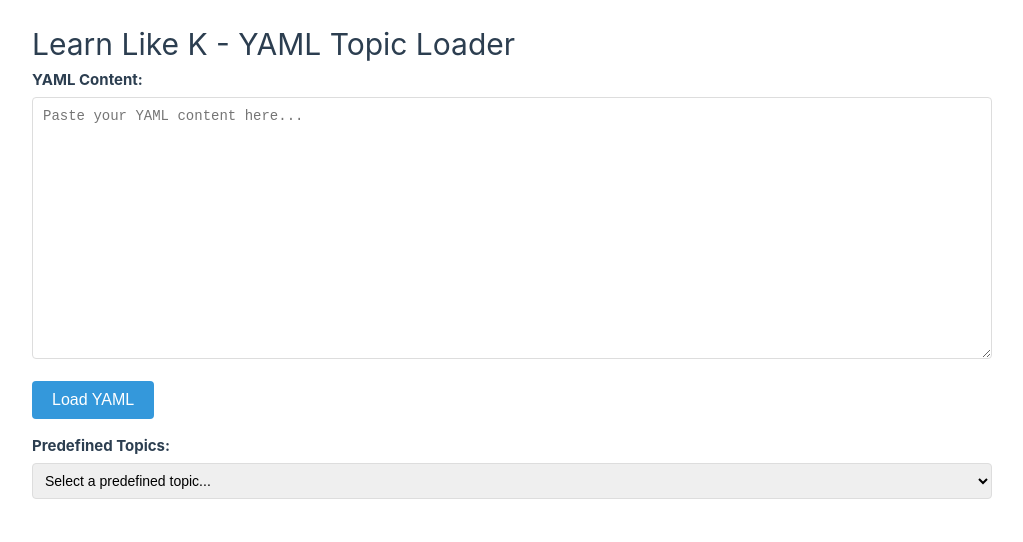
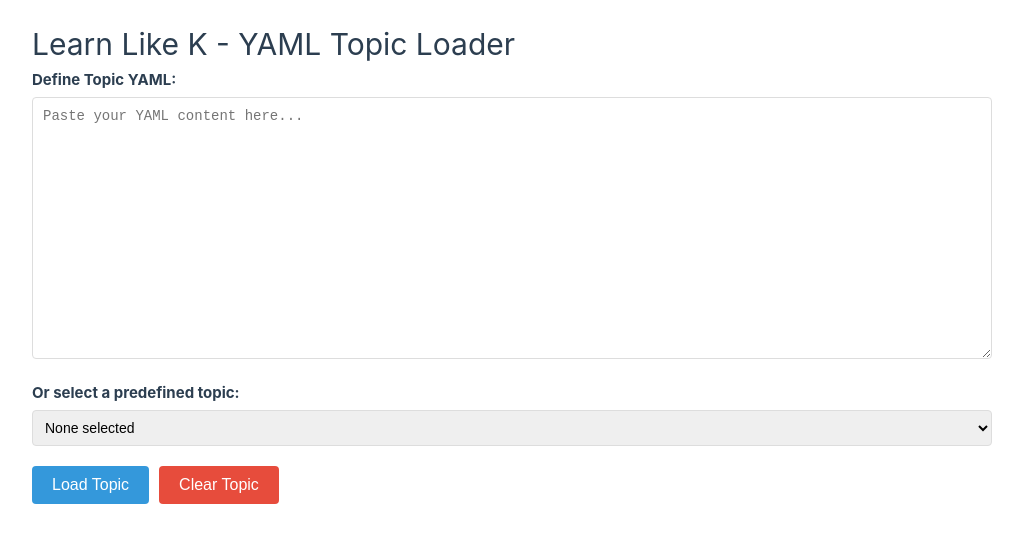
Before and after one commit to BenjaminBrandtner/learn-like-k, a Vue app: page / in a window 1280 px wide. Shown: the top 542 px of the page, without its empty margins (128-1151 px from the left). Built offline with nearby package versions, Linux system fonts and the light colour scheme; the HTML template or start-up script is replaced by a standard one.

Commit message:
Add localStorage persistence and bulk selection controls

```diff
--- a/src/stores/topics.ts
+++ b/src/stores/topics.ts
@@ -15,6 +15,40 @@ export const useTopicsStore = defineStore('topics', () => {
   const loadError = ref('')
   const enabledSets = ref<boolean[]>([])
 
+  // Load persisted state on initialization
+  function loadPersistedState() {
+    try {
+      const savedTopic = localStorage.getItem('learn-like-k-topic')
+      const savedYaml = localStorage.getItem('learn-like-k-yaml')
+      const savedSets = localStorage.getItem('learn-like-k-enabled-sets')
+
+      if (savedTopic && savedYaml) {
+        currentTopic.value = JSON.parse(savedTopic)
+        yamlText.value = savedYaml
+
+        if (savedSets) {
+          enabledSets.value = JSON.parse(savedSets)
+        } else {
+          enabledSets.value = new Array(currentTopic.value?.questions.length || 0).fill(true)
+        }
+      }
+    } catch (error) {
+      console.error('Failed to load persisted state:', error)
+    }
+  }
+
+  function saveState() {
+    try {
+      if (currentTopic.value) {
+        localStorage.setItem('learn-like-k-topic', JSON.stringify(currentTopic.value))
+        localStorage.setItem('learn-like-k-yaml', yamlText.value)
+        localStorage.setItem('learn-like-k-enabled-sets', JSON.stringify(enabledSets.value))
+      }
+    } catch (error) {
+      console.error('Failed to save state:', error)
+    }
+  }
+
   function loadFromYaml(yamlContent: string) {
     try {
       loadError.value = ''
@@ -29,6 +63,8 @@ export const useTopicsStore = defineStore('topics', () => {
 
       // Initialize all sets as enabled by default
       enabledSets.value = new Array(parsed.questions.length).fill(true)
+
+      saveState()
     } catch (error) {
       loadError.value = error instanceof Error ? error.message : 'Failed to parse YAML'
       console.error('YAML parsing error:', error)
@@ -38,7 +74,18 @@ export const useTopicsStore = defineStore('topics', () => {
   function toggleSet(index: number) {
     if (index >= 0 && index < enabledSets.value.length) {
       enabledSets.value[index] = !enabledSets.value[index]
+      saveState()
     }
+  }
+
+  function selectAllSets() {
+    enabledSets.value = enabledSets.value.map(() => true)
+    saveState()
+  }
+
+  function deselectAllSets() {
+    enabledSets.value = enabledSets.value.map(() => false)
+    saveState()
   }
 
   function parseQuestionAnswer(questionString: string) {
@@ -77,7 +124,15 @@ export const useTopicsStore = defineStore('topics', () => {
     yamlText.value = ''
     loadError.value = ''
     enabledSets.value = []
+
+    // Clear localStorage
+    localStorage.removeItem('learn-like-k-topic')
+    localStorage.removeItem('learn-like-k-yaml')
+    localStorage.removeItem('learn-like-k-enabled-sets')
   }
+
+  // Initialize persisted state when store is created
+  loadPersistedState()
 
   return {
     currentTopic,
@@ -86,6 +141,8 @@ export const useTopicsStore = defineStore('topics', () => {
     enabledSets,
     loadFromYaml,
     toggleSet,
+    selectAllSets,
+    deselectAllSets,
     getActiveQuestions,
     getParsedQuestionSets,
     clearTopic
--- a/src/views/HomeView.vue
+++ b/src/views/HomeView.vue
@@ -44,7 +44,6 @@ function selectPredefinedTopic(event: Event) {
   const selectedTopic = predefinedTopics.value.find(topic => topic.name === target.value)
   if (selectedTopic) {
     topicsStore.yamlText = selectedTopic.content
-    topicsStore.loadFromYaml(selectedTopic.content)
   }
 }
 </script>
@@ -58,7 +57,7 @@ function selectPredefinedTopic(event: Event) {
     </div>
 
     <div class="form-group">
-      <label for="yaml-input">YAML Content:</label>
+      <label for="yaml-input">Define Topic YAML:</label>
       <textarea
         id="yaml-input"
         v-model="topicsStore.yamlText"
@@ -68,21 +67,25 @@ function selectPredefinedTopic(event: Event) {
       ></textarea>
     </div>
 
-    <button @click="loadYaml" class="load-button">Load YAML</button>
+    <div class="predefined-section">
+      <label for="predefined-topics">Or select a predefined topic:</label>
+      <select id="predefined-topics" @change="selectPredefinedTopic">
+        <option value="">None selected</option>
+        <option v-for="topic in predefinedTopics" :key="topic.name" :value="topic.name">
+          {{ topic.name }}
+        </option>
+      </select>
+    </div>
+
+    <div class="button-group">
+      <button @click="loadYaml" class="load-button">Load Topic</button>
+      <button @click="topicsStore.clearTopic" class="clear-button">Clear Topic</button>
+    </div>
 
     <div v-if="topicsStore.loadError" class="error">
       Error: {{ topicsStore.loadError }}
     </div>
 
-    <div class="predefined-section">
-      <label for="predefined-topics">Predefined Topics:</label>
-      <select id="predefined-topics" @change="selectPredefinedTopic">
-        <option value="">Select a predefined topic...</option>
-        <option v-for="topic in predefinedTopics" :key="topic.name" :value="topic.name">
-          {{ topic.name }}
-        </option>
-      </select>
-    </div>
 
     <div v-if="topicsStore.currentTopic" class="topic-info">
       <h3>Topic Information</h3>
@@ -94,7 +97,13 @@ function selectPredefinedTopic(event: Event) {
     </div>
 
     <div v-if="topicsStore.currentTopic" class="question-sets">
-      <h3>Question Sets</h3>
+      <div class="sets-header">
+        <h3>Question Sets</h3>
+        <div class="sets-actions">
+          <button @click="topicsStore.selectAllSets" class="select-all-button">Select All</button>
+          <button @click="topicsStore.deselectAllSets" class="deselect-all-button">Deselect All</button>
+        </div>
+      </div>
       <table class="sets-table">
         <thead>
           <tr>
@@ -174,19 +183,36 @@ textarea {
   font-size: 14px;
 }
 
-.load-button {
-  background-color: #3498db;
-  color: white;
+.button-group {
+  display: flex;
+  gap: 10px;
+  margin-bottom: 15px;
+}
+
+.load-button, .clear-button {
   padding: 10px 20px;
   border: none;
   border-radius: 4px;
   cursor: pointer;
   font-size: 16px;
-  margin-bottom: 15px;
+}
+
+.load-button {
+  background-color: #3498db;
+  color: white;
 }
 
 .load-button:hover {
   background-color: #2980b9;
+}
+
+.clear-button {
+  background-color: #e74c3c;
+  color: white;
+}
+
+.clear-button:hover {
+  background-color: #c0392b;
 }
 
 .error {
@@ -233,9 +259,47 @@ select {
   border-left: 4px solid #28a745;
 }
 
+.sets-header {
+  display: flex;
+  justify-content: space-between;
+  align-items: center;
+  margin-bottom: 10px;
+}
+
 .question-sets h3 {
-  margin-top: 0;
+  margin: 0;
   color: #2c3e50;
+}
+
+.sets-actions {
+  display: flex;
+  gap: 8px;
+}
+
+.select-all-button, .deselect-all-button {
+  padding: 6px 12px;
+  border: none;
+  border-radius: 3px;
+  cursor: pointer;
+  font-size: 14px;
+}
+
+.select-all-button {
+  background-color: #28a745;
+  color: white;
+}
+
+.select-all-button:hover {
+  background-color: #218838;
+}
+
+.deselect-all-button {
+  background-color: #6c757d;
+  color: white;
+}
+
+.deselect-all-button:hover {
+  background-color: #5a6268;
 }
 
 .sets-table {
```
